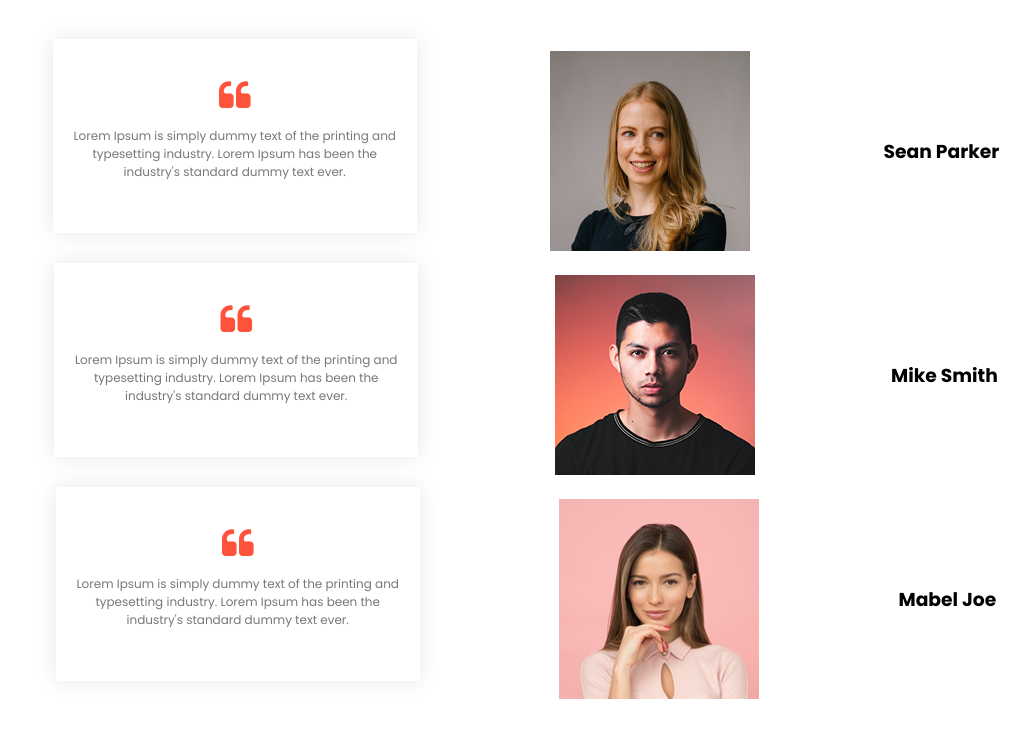
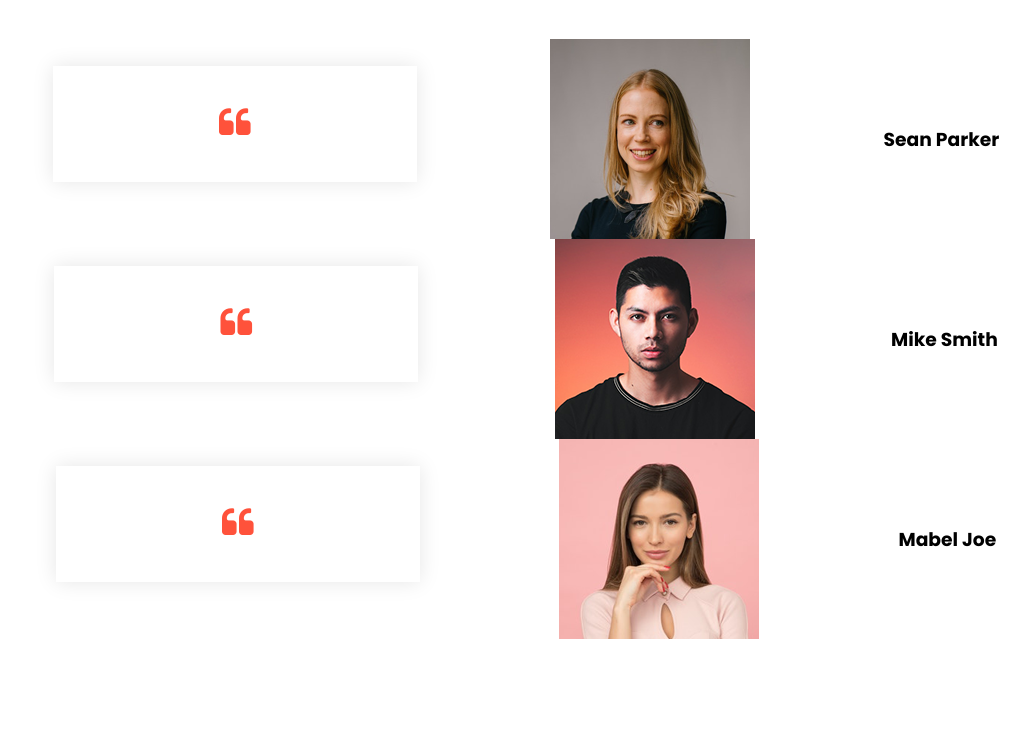
Before and after one commit to sporthub-pseudoprogramnerds/SPORTHUB, a plain HTML site: page index.html in a window 1280 px wide. Shown: the part 3550-4283 px from the top of the page, without its empty margins (114-1150 px from the left). Drawn offline with Linux system fonts and the light colour scheme.

Commit message:
Update index.html

```diff
--- a/index.html
+++ b/index.html
@@ -172,9 +172,7 @@
             <div class="row">
                 <div class="col-3">
                     <i class="fa fa-quote-left"></i>
-                    <p>Lorem Ipsum is simply dummy text of the printing and
-                    typesetting industry. Lorem Ipsum has been the industry's
-                    standard dummy text ever.</p>
+
                     </div>
                     <img src="user-1.png">
                     <h3>Sean Parker</h3>
@@ -182,9 +180,7 @@
             <div class="row">
                 <div class="col-3">
                     <i class="fa fa-quote-left"></i>
-                    <p>Lorem Ipsum is simply dummy text of the printing and
-                    typesetting industry. Lorem Ipsum has been the industry's
-                    standard dummy text ever.</p>
+
                     </div>
                     <img src="user-2.png">
                     <h3>Mike Smith</h3>
@@ -192,9 +188,7 @@
             <div class="row">
                 <div class="col-3">
                     <i class="fa fa-quote-left"></i>
-                    <p>Lorem Ipsum is simply dummy text of the printing and
-                    typesetting industry. Lorem Ipsum has been the industry's
-                    standard dummy text ever.</p>
+
                 </div>
                     <img src="user-3.png">
                     <h3> Mabel Joe</h3>
```
